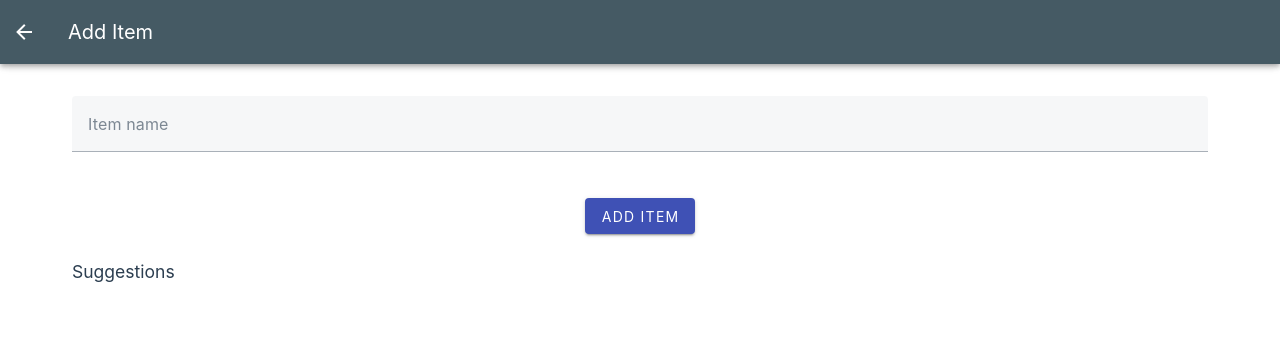
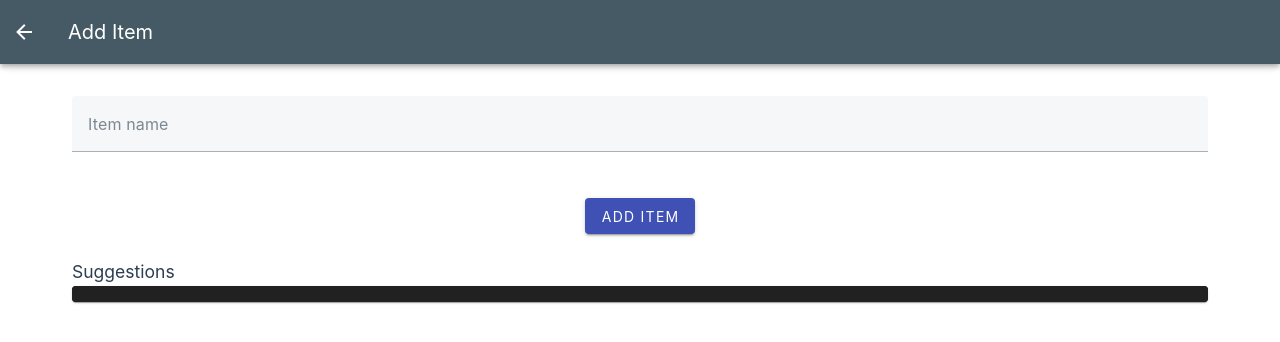
Before and after one commit to patriciohuang/home-stock-manager, a Vue app: page /shopping-list/add-item in a window 1280 px wide. Shown: the top 342 px of the page. Built offline with nearby package versions, Linux system fonts and the light colour scheme.

Commit message:
refactor suggestion list

```diff
--- a/src/components/SuggestionList.vue
+++ b/src/components/SuggestionList.vue
@@ -2,10 +2,15 @@
   <v-theme-provider theme="dark">
     <h3>Suggestions</h3>
     <v-card
-      v-for="item in suggestionList"
-      class="pl-6"
+    class="mx-auto"
     >
-      <v-list @click="addItem(item)">{{ item }}</v-list>
+      <v-list density="compact">
+        <v-list-item
+        v-for="item in suggestionList"
+        class="pl-6"
+        @click="addItem(item)">{{ item }}
+      </v-list-item >
+    </v-list>
     </v-card>
   </v-theme-provider>
 </template>
```
